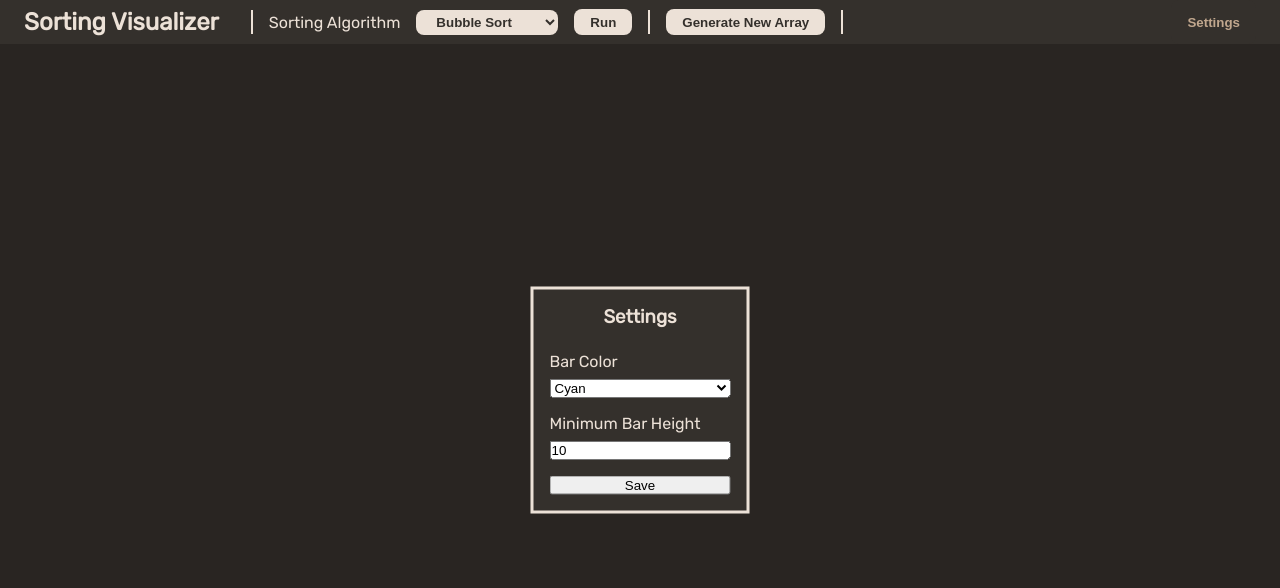
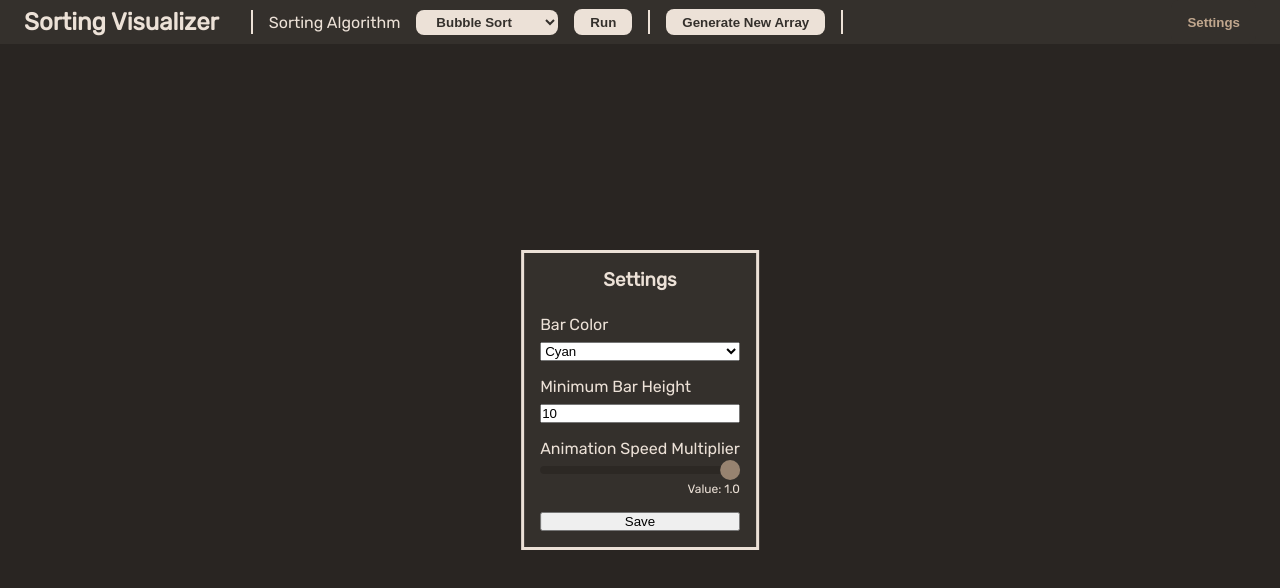
Before and after one commit to sk3p7ic/sorting-with-svelte, a SvelteKit app: page / in a window 1280 px wide. Both pictures are taken after a click on the button "Settings". Shown: the top 588 px of the page. Built offline with nearby package versions, Linux system fonts and the light colour scheme.

Commit message:
Added speed control to settings.

```diff
--- a/src/components/MenuBar.svelte
+++ b/src/components/MenuBar.svelte
@@ -66,7 +66,7 @@
 				<option value="quick-sort">Quick Sort</option>
 				<option value="heap-sort">Heap Sort</option>
 			</select>
-			<button on:click={runAlgorithm}>Run</button>
+			<button on:click={runAlgorithm} disabled={isSorting}>Run</button>
 			<span class="divider" />
 			<button on:click={generateNewArray} disabled={isSorting}>Generate New Array</button>
 			<span class="divider" />
--- a/src/components/SettingsModal.svelte
+++ b/src/components/SettingsModal.svelte
@@ -6,16 +6,28 @@
 
 	import { BarColor, bar_colors, type DisplayConfig, display_config } from '$lib/stores';
 	let conf: DisplayConfig;
+	let time_scale: number;
 	display_config.subscribe((v) => {
 		conf = v;
+		time_scale = v.time_scale * 100;
 	});
 	let colors: BarColor[];
 	bar_colors.subscribe((v) => {
 		colors = v;
 	});
+
+	const available_colors = [
+		{ name: 'Red', value: BarColor.RED },
+		{ name: 'Green', value: BarColor.GREEN },
+		{ name: 'Yellow', value: BarColor.YELLOW },
+		{ name: 'Blue', value: BarColor.BLUE },
+		{ name: 'Magenta', value: BarColor.MAGENTA },
+		{ name: 'Cyan', value: BarColor.CYAN }
+	];
+
 	const handleSubmit = (e: Event) => {
 		e.preventDefault();
-		display_config.set(conf);
+		display_config.set({ ...conf, time_scale: time_scale / 100 });
 		updateAllColors(conf.bar_color);
 		callback();
 	};
@@ -28,17 +40,26 @@
 			<div>
 				<label for="bar-color">Bar Color</label>
 				<select name="bar-color" bind:value={conf.bar_color}>
-					<option value={BarColor.RED}>Red</option>
-					<option value={BarColor.GREEN}>Green</option>
-					<option value={BarColor.YELLOW}>Yellow</option>
-					<option value={BarColor.BLUE}>Blue</option>
-					<option value={BarColor.MAGENTA}>Magenta</option>
-					<option value={BarColor.CYAN}>Cyan</option>
+					{#each available_colors as color}
+						<option value={color.value}>{color.name}</option>
+					{/each}
 				</select>
 			</div>
 			<div>
 				<label for="minimum-bar-height">Minimum Bar Height</label>
 				<input type="number" name="minimum-bar-height" bind:value={conf.min_height} />
+			</div>
+			<div>
+				<label for="time-scale">Animation Speed Multiplier</label>
+				<input
+					type="range"
+					name="time-scale"
+					min="50"
+					max="100"
+					bind:value={time_scale}
+					class="form-slider"
+				/>
+				<span class="tiny">Value: {(time_scale / 100).toPrecision(2)}</span>
 			</div>
 			<button type="submit">Save</button>
 		</form>
@@ -73,4 +94,44 @@
 		flex-direction: column;
 		gap: 0.5rem;
 	}
+
+	.form-slider {
+		-webkit-appearance: none;
+		appearance: none;
+		width: 100%;
+		height: 0.5rem;
+		border-radius: 5px;
+		background: var(--background);
+		outline: none;
+		opacity: 0.7;
+		-webkit-transition: 0.2s;
+		transition: opacity 0.2s;
+	}
+
+	.form-slider:hover {
+		opacity: 1;
+	}
+
+	.form-slider::-webkit-slider-thumb {
+		-webkit-appearance: none;
+		appearance: none;
+		width: 1.25rem;
+		height: 1.25rem;
+		border-radius: 50%;
+		background: var(--white);
+		cursor: pointer;
+	}
+
+	.form-slider::-moz-range-thumb {
+		width: 1.25rem;
+		height: 1.25rem;
+		border-radius: 50%;
+		background: var(--white);
+		cursor: pointer;
+	}
+
+	.tiny {
+		font-size: 0.75rem;
+		text-align: end;
+	}
 </style>
--- a/src/lib/algos/utils.ts
+++ b/src/lib/algos/utils.ts
@@ -1,3 +1,8 @@
+import { display_config, type DisplayConfig } from '$lib/stores';
+
+let conf: DisplayConfig;
+display_config.subscribe((value) => (conf = value));
+
 export async function swap(arr: number[], a: number, b: number, sleep_duration = 100) {
 	const temp = arr[a];
 	arr[a] = arr[b];
@@ -6,5 +11,5 @@ export async function swap(arr: number[], a: number, b: number, sleep_duration =
 }
 
 export function sleep(ms: number) {
-	return new Promise((resolve) => setTimeout(resolve, ms));
+	return new Promise((resolve) => setTimeout(resolve, ms * conf.time_scale));
 }
--- a/src/lib/stores.ts
+++ b/src/lib/stores.ts
@@ -20,11 +20,13 @@ export const bar_colors = writable<BarColor[]>([]);
 export type DisplayConfig = {
 	min_height: number;
 	bar_color: BarColor;
+	time_scale: number;
 };
 
 export const display_config = writable<DisplayConfig>({
 	min_height: 10,
-	bar_color: BarColor.CYAN
+	bar_color: BarColor.CYAN,
+	time_scale: 1
 });
 
 export const is_sorting = writable<boolean>(false);
```
